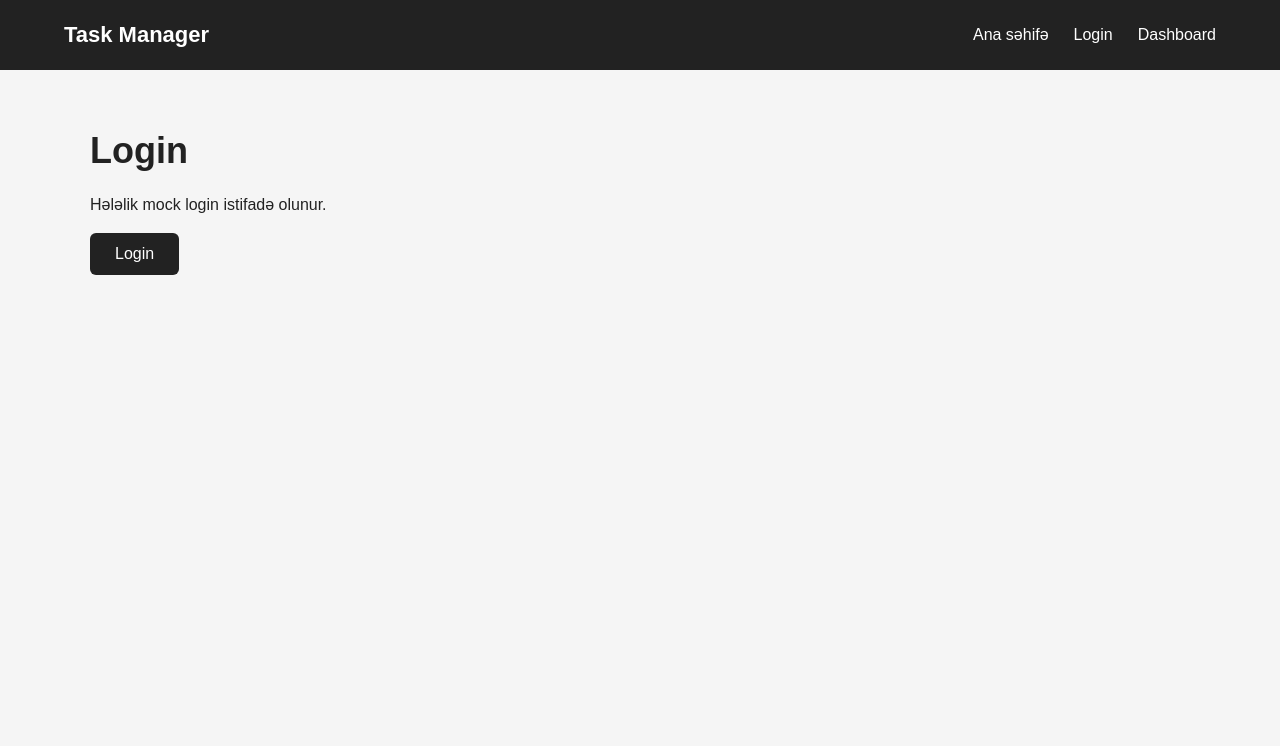
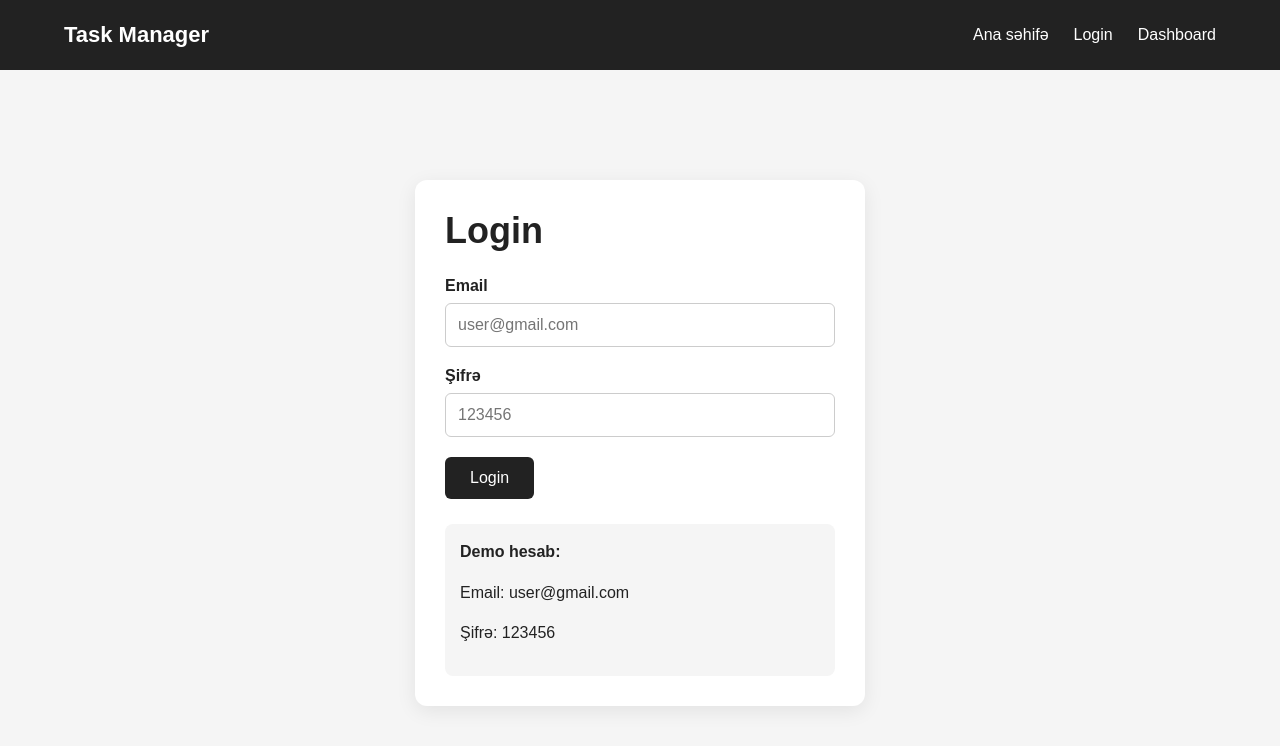
Before and after one commit to musazadeaysun/finishProject, a React (Vite) app: page /login in a window 1280 px wide. Shown: the top 746 px of the page. Built offline with nearby package versions, Linux system fonts and the light colour scheme.

Commit message:
feat: implement authentication flow

```diff
--- a/src/App.css
+++ b/src/App.css
@@ -65,3 +65,57 @@ button:hover {
 .not-found {
   text-align: center;
 }
+.auth-card {
+  width: 100%;
+  max-width: 450px;
+  margin: 50px auto;
+  padding: 30px;
+  background: white;
+  border-radius: 12px;
+  box-shadow: 0 5px 20px rgba(0, 0, 0, 0.08);
+}
+
+.auth-card h1 {
+  margin-bottom: 25px;
+}
+
+.form-group {
+  margin-bottom: 20px;
+}
+
+.form-group label {
+  display: block;
+  margin-bottom: 8px;
+  font-weight: bold;
+}
+
+.form-group input {
+  width: 100%;
+  padding: 12px;
+  border: 1px solid #ccc;
+  border-radius: 6px;
+  font-size: 16px;
+}
+
+.form-group input:focus {
+  outline: none;
+  border-color: #222;
+}
+
+.error-message {
+  color: #d32f2f;
+  margin-bottom: 15px;
+  font-weight: bold;
+}
+
+button:disabled {
+  opacity: 0.6;
+  cursor: not-allowed;
+}
+
+.demo-info {
+  margin-top: 25px;
+  padding: 15px;
+  background: #f5f5f5;
+  border-radius: 8px;
+}
--- a/src/features/auth/AuthContext.jsx
+++ b/src/features/auth/AuthContext.jsx
@@ -2,62 +2,75 @@ import {
   createContext,
   useContext,
   useEffect,
-  useMemo,
-  useReducer,
+  useState,
 } from "react";
-import authReducer from "./authReducer";
+
+import {
+  getStoredUser,
+  getToken,
+  loginUser,
+  logoutUser,
+} from "./authService";
 
 const AuthContext = createContext(null);
 
-function getStoredUser() {
-  const saved = localStorage.getItem("task-manager-user");
-
-  if (!saved) {
-    return null;
-  }
-
-  try {
-    return JSON.parse(saved);
-  } catch {
-    return null;
-  }
-}
-
 export function AuthProvider({ children }) {
-  const [state, dispatch] = useReducer(authReducer, {
-    user: getStoredUser(),
-    isAuthenticated: Boolean(getStoredUser()),
-  });
+  const [user, setUser] = useState(null);
+  const [token, setToken] = useState(null);
+  const [loading, setLoading] = useState(true);
 
   useEffect(() => {
-    if (state.user) {
-      localStorage.setItem("task-manager-user", JSON.stringify(state.user));
-      return;
+    const storedToken = getToken();
+    const storedUser = getStoredUser();
+
+    if (storedToken && storedUser) {
+      setToken(storedToken);
+      setUser(storedUser);
     }
 
-    localStorage.removeItem("task-manager-user");
-  }, [state.user]);
+    setLoading(false);
+  }, []);
 
-  const value = useMemo(
-    () => ({
-      ...state,
-      login: (user) => dispatch({ type: "LOGIN", payload: user }),
-      logout: () => dispatch({ type: "LOGOUT" }),
-    }),
-    [state],
+  const login = async (email, password) => {
+    const data = await loginUser(email, password);
+
+    setToken(data.token);
+    setUser(data.user);
+
+    return data;
+  };
+
+  const logout = () => {
+    logoutUser();
+
+    setToken(null);
+    setUser(null);
+  };
+
+  const value = {
+    user,
+    token,
+    loading,
+    isAuthenticated: Boolean(token),
+    login,
+    logout,
+  };
+
+  return (
+    <AuthContext.Provider value={value}>
+      {children}
+    </AuthContext.Provider>
   );
-
-  return <AuthContext.Provider value={value}>{children}</AuthContext.Provider>;
 }
 
 export function useAuth() {
   const context = useContext(AuthContext);
 
   if (!context) {
-    throw new Error("useAuth must be used within AuthProvider");
+    throw new Error(
+      "useAuth AuthProvider daxilində istifadə olunmalıdır."
+    );
   }
 
   return context;
 }
-
-export default AuthContext;
--- /dev/null
+++ b/src/features/auth/AuthService.js
@@ -0,0 +1,63 @@
+const DEMO_USER = {
+  id: 1,
+  name: "Aysun",
+  email: "user@gmail.com",
+  password: "123456",
+};
+
+const TOKEN_KEY = "authToken";
+const USER_KEY = "authUser";
+
+export const loginUser = async (email, password) => {
+  await new Promise((resolve) => setTimeout(resolve, 500));
+
+  if (
+    email !== DEMO_USER.email ||
+    password !== DEMO_USER.password
+  ) {
+    throw new Error("Email və ya şifrə yanlışdır.");
+  }
+
+  const token = `mock-token-${Date.now()}`;
+
+  const user = {
+    id: DEMO_USER.id,
+    name: DEMO_USER.name,
+    email: DEMO_USER.email,
+  };
+
+  localStorage.setItem(TOKEN_KEY, token);
+  localStorage.setItem(USER_KEY, JSON.stringify(user));
+
+  return {
+    token,
+    user,
+  };
+};
+
+export const logoutUser = () => {
+  localStorage.removeItem(TOKEN_KEY);
+  localStorage.removeItem(USER_KEY);
+};
+
+export const getToken = () => {
+  return localStorage.getItem(TOKEN_KEY);
+};
+
+export const getStoredUser = () => {
+  const user = localStorage.getItem(USER_KEY);
+
+  if (!user) {
+    return null;
+  }
+
+  try {
+    return JSON.parse(user);
+  } catch {
+    return null;
+  }
+};
+
+export const isAuthenticated = () => {
+  return Boolean(getToken());
+};
--- a/src/features/auth/Login.jsx
+++ b/src/features/auth/Login.jsx
@@ -1,76 +1,107 @@
 import { useState } from "react";
-import { Navigate, useNavigate } from "react-router-dom";
+import { useLocation, useNavigate } from "react-router-dom";
 import { useAuth } from "./AuthContext";
 
 function Login() {
+  const { login, isAuthenticated } = useAuth();
+
   const navigate = useNavigate();
-  const { login, isAuthenticated } = useAuth();
-  const [formData, setFormData] = useState({ name: "", password: "" });
+  const location = useLocation();
+
+  const [email, setEmail] = useState("");
+  const [password, setPassword] = useState("");
+
   const [error, setError] = useState("");
+  const [loading, setLoading] = useState(false);
+
+  const from = location.state?.from?.pathname || "/dashboard";
 
   if (isAuthenticated) {
-    return <Navigate to="/dashboard" replace />;
+    navigate("/dashboard", { replace: true });
   }
 
-  const handleChange = (event) => {
-    const { name, value } = event.target;
-    setFormData((current) => ({ ...current, [name]: value }));
-  };
-
-  const handleSubmit = (event) => {
+  const handleSubmit = async (event) => {
     event.preventDefault();
 
-    const trimmedName = formData.name.trim();
+    setError("");
 
-    if (!trimmedName || !formData.password.trim()) {
-      setError("Please enter a name and password.");
+    if (!email || !password) {
+      setError("Email və şifrəni daxil edin.");
       return;
     }
 
-    login({
-      name: trimmedName,
-      email: `${trimmedName.toLowerCase()}@taskmanager.dev`,
-    });
-    navigate("/dashboard", { replace: true });
+    try {
+      setLoading(true);
+
+      await login(email, password);
+
+      navigate(from, { replace: true });
+    } catch (error) {
+      setError(error.message);
+    } finally {
+      setLoading(false);
+    }
   };
 
   return (
-    <div className="auth-page">
+    <section className="page">
       <div className="auth-card">
-        <p className="eyebrow">Task Manager</p>
         <h1>Login</h1>
 
-        <form onSubmit={handleSubmit} className="auth-form">
-          <label>
-            Full name
+        <form onSubmit={handleSubmit}>
+          <div className="form-group">
+            <label htmlFor="email">
+              Email
+            </label>
+
             <input
-              type="text"
-              name="name"
-              placeholder="Enter your name"
-              value={formData.name}
-              onChange={handleChange}
+              id="email"
+              type="email"
+              value={email}
+              onChange={(event) =>
+                setEmail(event.target.value)
+              }
+              placeholder="user@gmail.com"
             />
-          </label>
+          </div>
 
-          <label>
-            Password
+          <div className="form-group">
+            <label htmlFor="password">
+              Şifrə
+            </label>
+
             <input
+              id="password"
               type="password"
-              name="password"
-              placeholder="Enter your password"
-              value={formData.password}
-              onChange={handleChange}
+              value={password}
+              onChange={(event) =>
+                setPassword(event.target.value)
+              }
+              placeholder="123456"
             />
-          </label>
+          </div>
 
-          {error && <p className="form-error">{error}</p>}
+          {error && (
+            <p className="error-message">
+              {error}
+            </p>
+          )}
 
-          <button type="submit" className="primary-btn">
-            Sign in
+          <button type="submit" disabled={loading}>
+            {loading ? "Daxil olunur..." : "Login"}
           </button>
         </form>
+
+        <div className="demo-info">
+          <p>
+            <strong>Demo hesab:</strong>
+          </p>
+
+          <p>Email: user@gmail.com</p>
+          <p>Şifrə: 123456</p>
+        </div>
       </div>
-    </div>
+    </section>
   );
 }
 
--- /dev/null
+++ b/src/features/auth/ProtectedRoute.jsx
@@ -0,0 +1,29 @@
+import { Navigate, useLocation } from "react-router-dom";
+import { useAuth } from "./AuthContext";
+
+function ProtectedRoute({ children }) {
+  const { isAuthenticated, loading } = useAuth();
+  const location = useLocation();
+
+  if (loading) {
+    return (
+      <div className="page">
+        <h2>Yüklənir...</h2>
+      </div>
+    );
+  }
+
+  if (!isAuthenticated) {
+    return (
+      <Navigate
+        to="/login"
+        replace
+        state={{ from: location }}
+      />
+    );
+  }
+
+  return children;
+}
+
+export default ProtectedRoute;
--- a/src/main.jsx
+++ b/src/main.jsx
@@ -1,13 +1,18 @@
 import { StrictMode } from "react";
 import { createRoot } from "react-dom/client";
 import { BrowserRouter } from "react-router-dom";
+
 import "./index.css";
+
 import App from "./App";
+import { AuthProvider } from "./features/auth/AuthContext";
 
 createRoot(document.getElementById("root")).render(
   <StrictMode>
     <BrowserRouter>
-      <App />
+      <AuthProvider>
+        <App />
+      </AuthProvider>
     </BrowserRouter>
   </StrictMode>
 );
--- a/src/pages/Dashboard.jsx
+++ b/src/pages/Dashboard.jsx
@@ -1,19 +1,34 @@
+import { useNavigate } from "react-router-dom";
+import { useAuth } from "../features/auth/AuthContext";
+
 function Dashboard() {
+  const { user, logout } = useAuth();
+  const navigate = useNavigate();
+
+  const handleLogout = () => {
+    logout();
+
+    navigate("/login", {
+      replace: true,
+    });
+  };
+
   return (
     <section className="page">
       <h1>Dashboard</h1>
 
-      <p>
-        Xoş gəlmisiniz! Bu səhifə yalnız
-        autentifikasiya olunmuş istifadəçilər üçündür.
-      </p>
-
       <div className="dashboard-card">
-        <h2>Task Manager Dashboard</h2>
+        <h2>
+          Xoş gəlmisən, {user?.name}! 👋
+        </h2>
 
         <p>
-          Burada istifadəçinin tapşırıqları göstəriləcək.
+          Email: {user?.email}
         </p>
+
+        <button onClick={handleLogout}>
+          Logout
+        </button>
       </div>
     </section>
   );
```
Also changed, not shown: src/App.jsx (+8 -3 lines), src/features/auth/authReducer.js (deleted, +0 -27 lines), 1 other file (tests, documents, lock files or other folders).
